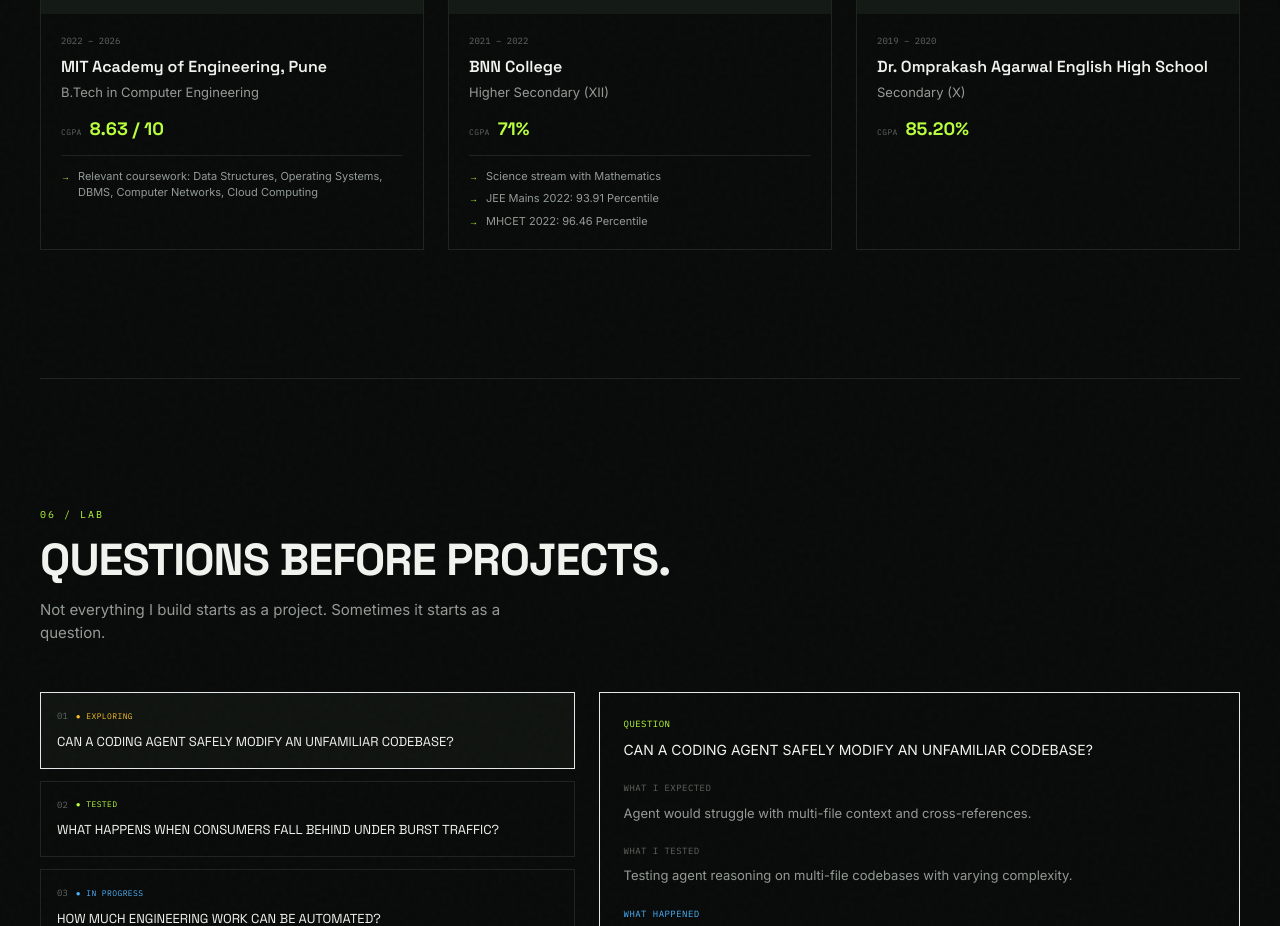
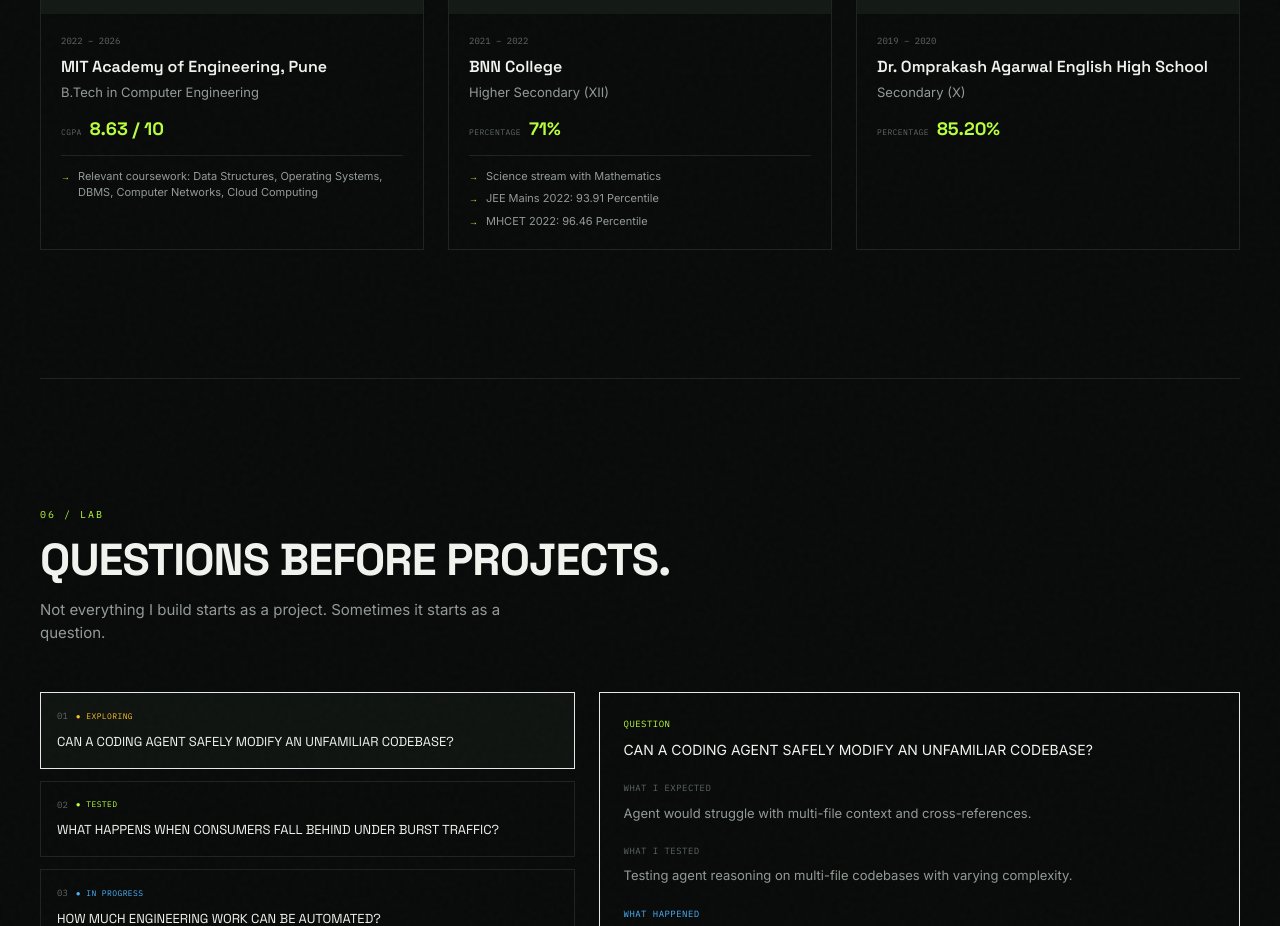
Before and after one commit to vishal-kesharwani/Vishal-Portfolio, a Next.js app: page / in a window 1280 px wide. Shown: the part 6501-7427 px from the top of the page. Built offline with nearby package versions, Linux system fonts and the light colour scheme.

Commit message:
Fix: Education labels - CGPA for B.Tech, Percentage for XII and X

```diff
--- a/components/education.tsx
+++ b/components/education.tsx
@@ -72,7 +72,7 @@
 
                   <div className="flex items-baseline gap-2 mb-3">
                     <span className="font-mono text-[8px] uppercase tracking-wider text-faint">
-                      CGPA
+                      {edu.degree.includes("B.Tech") ? "CGPA" : "PERCENTAGE"}
                     </span>
                     <span className="font-display text-lg font-bold text-accent">
                       {edu.cgpa}
```
